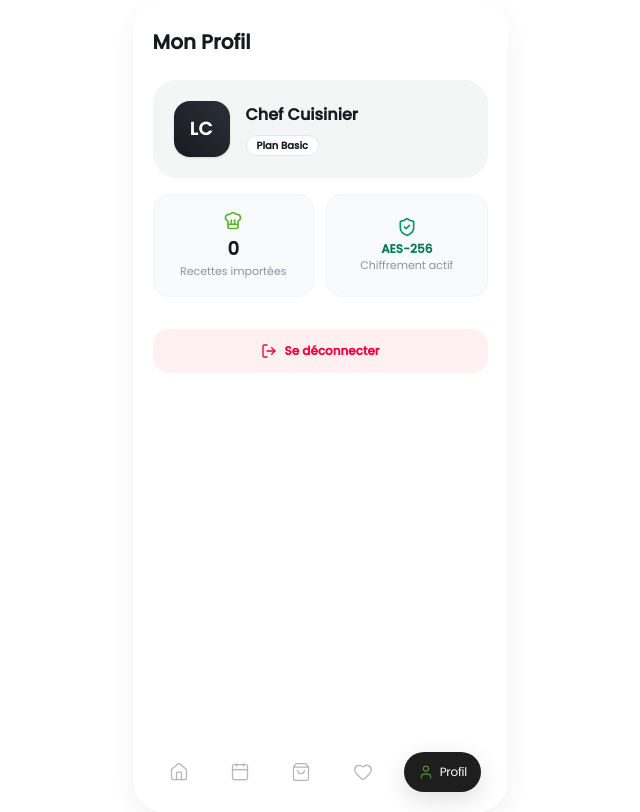
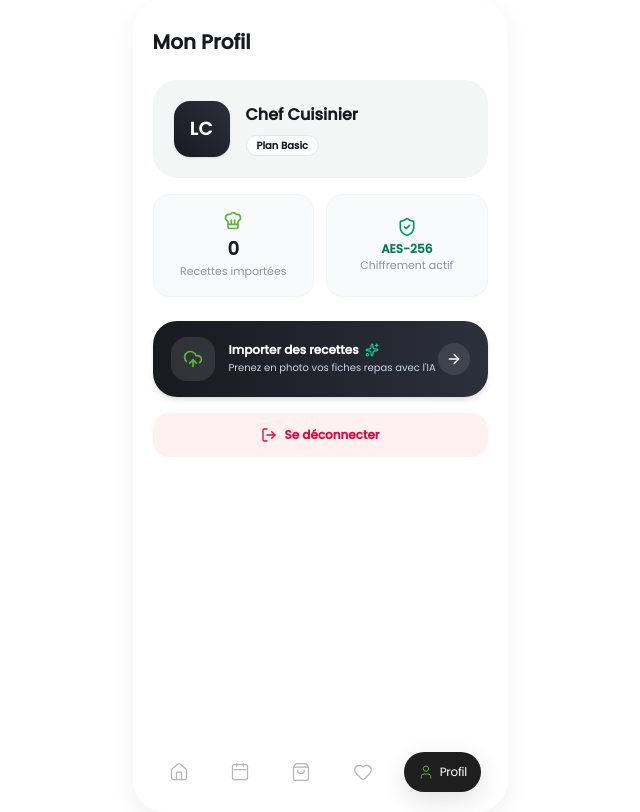
Before and after one commit to code-inspace/letscook, a Next.js app: page /profile in a window 1280 px wide. Shown: the whole page, without its empty margins (320-960 px from the left). Built offline with nearby package versions, Linux system fonts and the light colour scheme; no server answers.

Commit message:
feat: move recipe import action card from header to profile page

```diff
--- a/src/app/profile/page.tsx
+++ b/src/app/profile/page.tsx
@@ -1,7 +1,8 @@
 "use client";
 
 import React, { useState, useEffect } from "react";
-import { LogOut, ShieldCheck, ChefHat } from "lucide-react";
+import Link from "next/link";
+import { LogOut, ShieldCheck, ChefHat, UploadCloud, ArrowRight, Sparkles } from "lucide-react";
 import { useAuth } from "@/providers/AuthProvider";
 import { signOutUser } from "@/features/auth/actions";
 import { getStoredRecipes, fetchRecipesFromDb } from "@/features/recipes/actions";
@@ -44,7 +45,7 @@ export default function ProfilePage() {
   const initials = getInitials(user?.name, user?.email);
 
   return (
-    <div className="flex flex-col min-h-[100dvh] sm:min-h-[812px] bg-white px-5 pt-7 pb-24 relative overflow-y-auto">
+    <div className="flex flex-col min-h-[100dvh] sm:min-h-[812px] bg-white px-5 pt-7 pb-28 relative overflow-y-auto">
       <h1 className="text-xl font-extrabold text-[#181A20]">Mon Profil</h1>
 
       {/* User profile card with Initials Avatar */}
@@ -77,8 +78,34 @@ export default function ProfilePage() {
         </div>
       </div>
 
-      {/* Actions */}
-      <div className="mt-8 space-y-3">
+      {/* Import Recipes Action Card */}
+      <div className="mt-6">
+        <Link
+          href="/import"
+          className="w-full py-4 px-4.5 bg-gradient-to-r from-[#181A20] to-[#2C303B] text-white rounded-3xl flex items-center justify-between shadow-md active:scale-98 transition-all cursor-pointer group"
+        >
+          <div className="flex items-center gap-3.5">
+            <div className="w-11 h-11 rounded-2xl bg-white/10 flex items-center justify-center text-[#5DB534] shrink-0">
+              <UploadCloud className="w-5 h-5" />
+            </div>
+            <div className="flex flex-col text-left">
+              <span className="text-xs font-extrabold text-white flex items-center gap-1.5">
+                <span>Importer des recettes</span>
+                <Sparkles className="w-3.5 h-3.5 text-emerald-400" />
+              </span>
+              <span className="text-[10px] text-slate-300 mt-0.5">
+                Prenez en photo vos fiches repas avec l'IA
+              </span>
+            </div>
+          </div>
+          <div className="w-8 h-8 rounded-full bg-white/10 flex items-center justify-center text-white group-hover:translate-x-0.5 transition-transform shrink-0">
+            <ArrowRight className="w-4 h-4" />
+          </div>
+        </Link>
+      </div>
+
+      {/* Logout Action */}
+      <div className="mt-4 space-y-3">
         <button
           type="button"
           onClick={() => signOutUser()}
--- a/src/components/home/Header.tsx
+++ b/src/components/home/Header.tsx
@@ -51,26 +51,6 @@ export function Header({ user }: HeaderProps) {
           </span>
         </div>
       </Link>
-
-      {/* Right Actions: Import Button (Upload Icon) & Notification Bell */}
-      <div className="flex items-center gap-2">
-        <Link
-          href="/import"
-          className="w-10 h-10 rounded-xl bg-[#F1F2F2] hover:bg-[#EAEBEB] flex items-center justify-center text-[#5DB534] shadow-[0_8px_24px_rgba(0,0,0,0.06)] transition-all active:scale-95 cursor-pointer"
-          aria-label="Importer des recettes par photo"
-          title="Importer des recettes"
-        >
-          <UploadCloud className="w-[19px] h-[19px]" strokeWidth={2} />
-        </Link>
-
-        <button
-          type="button"
-          className="relative w-10 h-10 rounded-xl bg-[#F1F2F2] flex items-center justify-center text-[#1C1C1C] shadow-[0_8px_24px_rgba(0,0,0,0.06)] hover:bg-[#EAEBEB] transition-colors cursor-pointer"
-          aria-label="Notifications"
-        >
-          <Bell className="w-[18px] h-[18px] text-[#1C1C1C]" strokeWidth={1.5} />
-        </button>
-      </div>
     </header>
   );
 }
```
